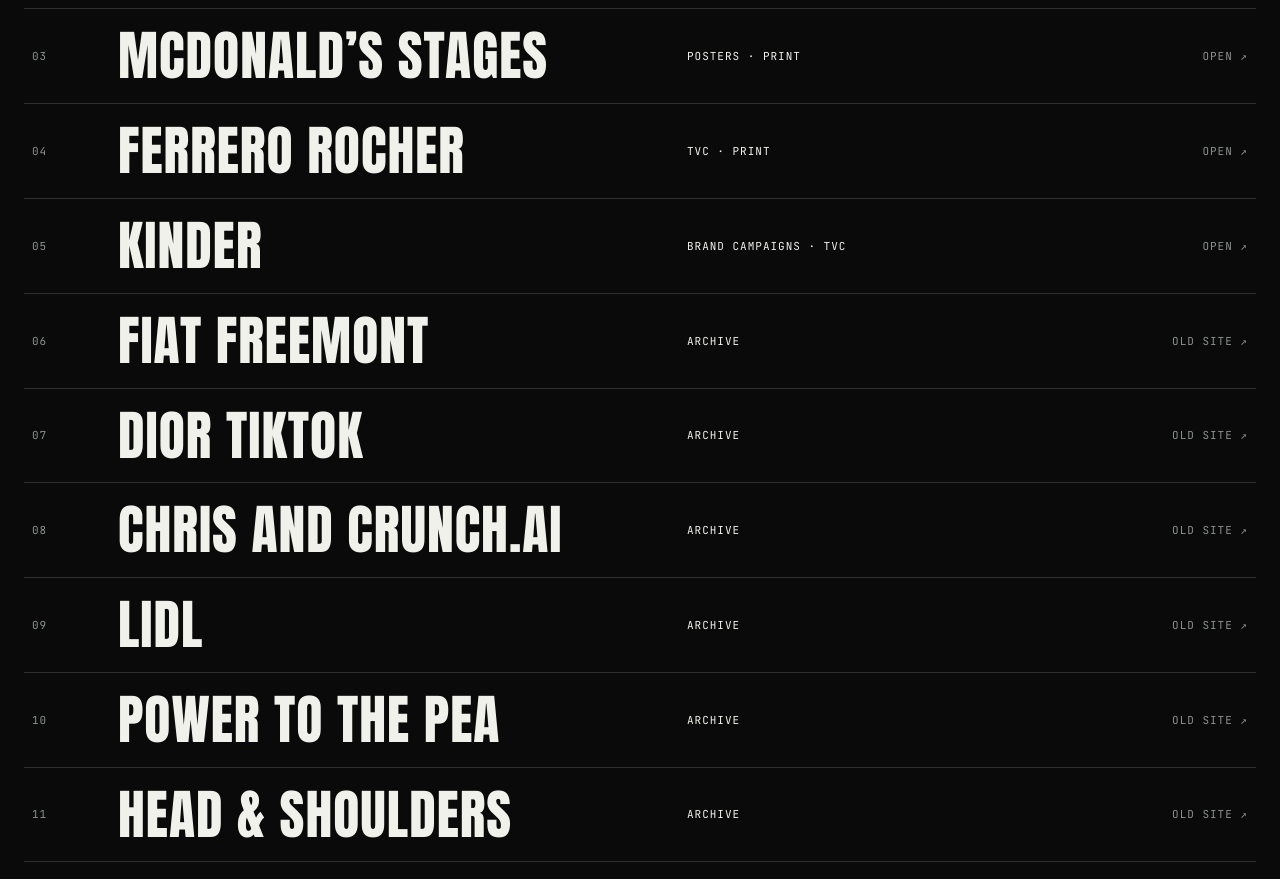
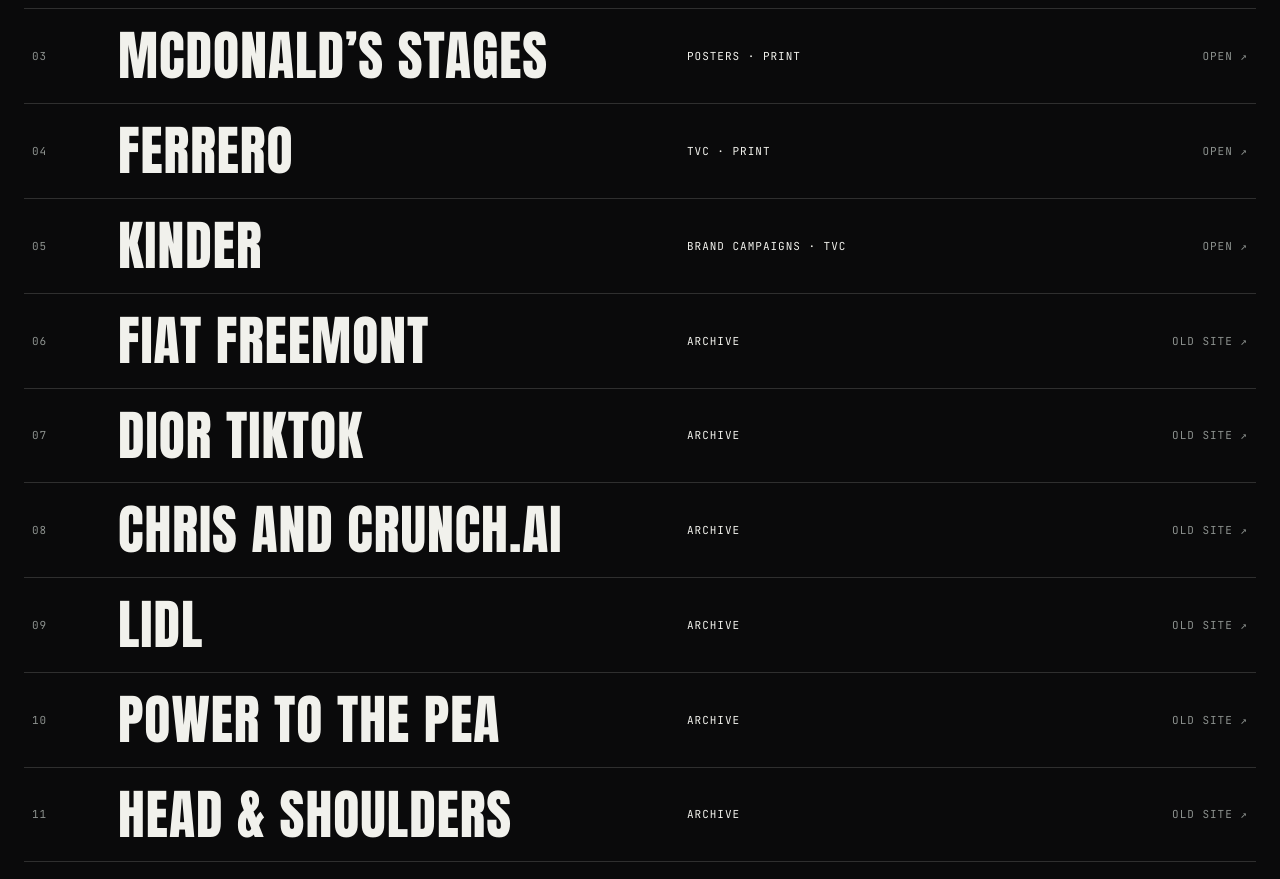
Before and after one commit to gitachinardi/gigi-portfolio, a plain HTML site: page index.html in a window 1280 px wide. Shown: the part 1420-2299 px from the top of the page. Drawn offline with Linux system fonts and the light colour scheme.

Commit message:
Ferrero: retitle, new copy, centred film grid, Ice Cream sky background
Co-Authored-By: Claude Sonnet 5.5 <noreply@anthropic.com>
Claude-Session: https://claude.ai/code/session_01Re2R1hU5iTwFYRd7ph7EXp

```diff
--- a/index.html
+++ b/index.html
@@ -161,7 +161,7 @@ body::after{content:"";position:fixed;inset:0;pointer-events:none;z-index:200;op
 .blk .when{color:var(--neon);margin:18px 0 8px}
 .embeds{display:grid;gap:18px;grid-template-columns:repeat(auto-fit,minmax(min(100%,460px),1fr));margin-top:10px}
 .embeds.one{grid-template-columns:1fr}
-.embeds.grid3{grid-template-columns:repeat(3,1fr);gap:12px;max-width:1000px}
+.embeds.grid3{grid-template-columns:repeat(3,1fr);gap:12px;max-width:1000px;margin-left:auto;margin-right:auto}
 @media(max-width:700px){.embeds.grid3{grid-template-columns:1fr}}
 .vid{position:relative;aspect-ratio:16/9;background:#000;border:1px solid var(--line)}
 .vid iframe,.vid video{position:absolute;inset:0;width:100%;height:100%;border:0;object-fit:cover}
@@ -211,6 +211,7 @@ body::after{content:"";position:fixed;inset:0;pointer-events:none;z-index:200;op
 .ulink{color:var(--neon);border-bottom:1px solid var(--neon)}
 .blk.hasbg{position:relative;margin-top:clamp(90px,11vw,170px);padding:clamp(80px,10vw,150px) var(--pad);background:linear-gradient(rgba(10,10,11,.25),rgba(10,10,11,.25)),var(--bg-img) center/cover no-repeat}
 .blk.hasbg p{color:#fff}
+.blk.hasbg .gal.mid{margin-left:auto;margin-right:auto}
 .blk.hasbg .vid.v{box-shadow:0 30px 90px rgba(0,0,0,.55)}
 .blk.gap{padding-top:clamp(90px,11vw,170px)}
 .vid.v{aspect-ratio:9/16;width:min(100%,420px);margin:0 auto}
@@ -488,18 +489,17 @@ const ALL = [
     ]
   },
   {
-    id:'ferrero', title:'Ferrero Rocher', ring:'Ferrero', cat:'TVC · Print',
+    id:'ferrero', title:'Ferrero', ring:'Ferrero', cat:'TVC · Print',
     img: CARGO+'cd43c55fa2007f9430bba862426b9d44b17fad50208fdddf355d4c90d7106fd4/BG.jpg',
-    lead:'Campaign films for Ferrero Rocher and the Ferrero pralines collection.',
-    cred:'“Ignite the gold in you”: directed by Hans Emmanuel. Choreography by Olivier Casamayou. Produced by Embassy of Dreams.',
+    lead:'Films, posters and campaign ideas for the Ferrero brands: Ferrero Rocher, Mon Chéri, Küsschen and the wider pralines collection.',
     blocks:[
-      {h:'Ignite the gold in you', p:'TVC created for the new Ferrero Rocher campaign running in Germany and Italy.', embeds:[{t:'vimeo',id:'672718959'}], one:true},
+      {h:'Ignite the gold in you', p:'TVC created for the new Ferrero Rocher campaign running in Germany and Italy. Directed by Hans Emmanuel. Choreography by Olivier Casamayou. Produced by Embassy of Dreams.', embeds:[{t:'vimeo',id:'672718959'}], one:true},
       {gallery:{cols:3,items:[1,2,3,4,5,6,7,8,9].map(n=>({img:'img/fe-r'+n+'.jpg'}))}},
       {h:'Mon Chéri', p:'Campaign film.', ph:'Film coming soon', gap:true},
-      {h:'Ferrero Reintro', p:'“Verlieb Dich Frisch.” Campaign announcing the comeback of the Ferrero pralines collection after the summer break.', gap:true,
+      {h:'Ferrero Reintro', p:'Every year the pralines go on summer break, and every year they have to come back with a bang. These posters are the comeback moments: a different idea, colour and mood for each season, all with one job: making people crave the pralines again.', gap:true,
        pstrip:{t:'Scroll sideways →', loop:true, items:['a1','a2','a3','a4','b1','b2','b3','b4','c1','c2','c3','d1','d2','d3','d4','e1','e2']}},
       {grid3:true, gap:true, embeds:[{t:'yt',id:'VidrE--r9AQ'},{t:'yt',id:'zNJcHyiyJVA'},{t:'yt',id:'P4DIVPlWuxg'},{t:'yt',id:'0Wt4-aWv6Lo'},{t:'yt',id:'Oc03PtLl9JE'},{t:'yt',id:'Gia-Llqycn8'},{t:'vimeo',id:'629905946'},{t:'vimeo',id:'629905665'},{t:'vimeo',id:'629905842'}]},
-      {h:'Ferrero Rocher Ice Cream', p:'Poster.', gap:true, gallery:{cols:1,cls:'mid',items:[{img:'img/ai-heaven.jpg'}]}}
+      {h:'Rocher Ice Cream', p:'An ideation for the launch post of the Rocher ice cream. It takes the Italian tradition of gelato, the afternoon scoop and the golden hour, and meets it with the Rocher tradition of gold, crunch and ritual, turning both into one visual concept.', bg:'img/fe-sky-bg.jpg', gallery:{cols:1,cls:'mid',items:[{img:'img/ai-heaven.jpg'}]}}
     ]
   },
   {
```
Also changed, not shown: img/fe-sky-bg.jpg (added).
